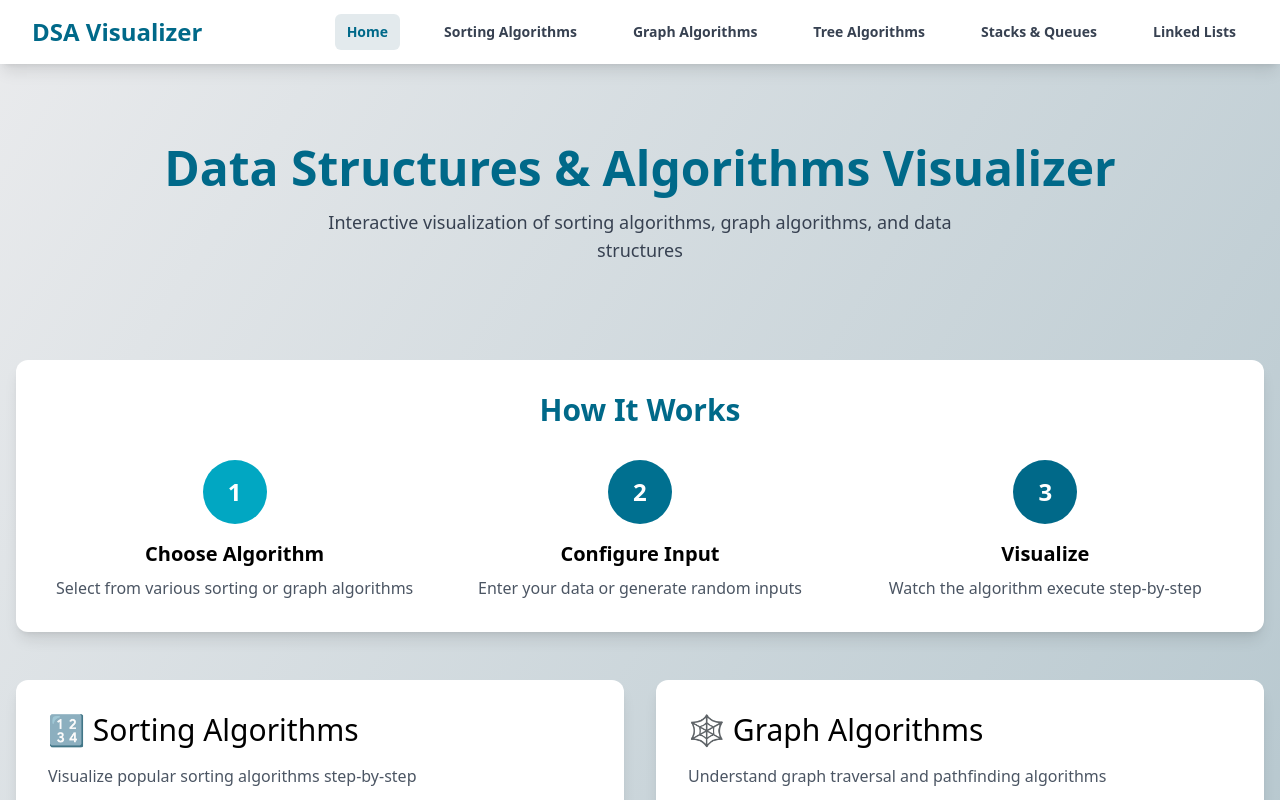
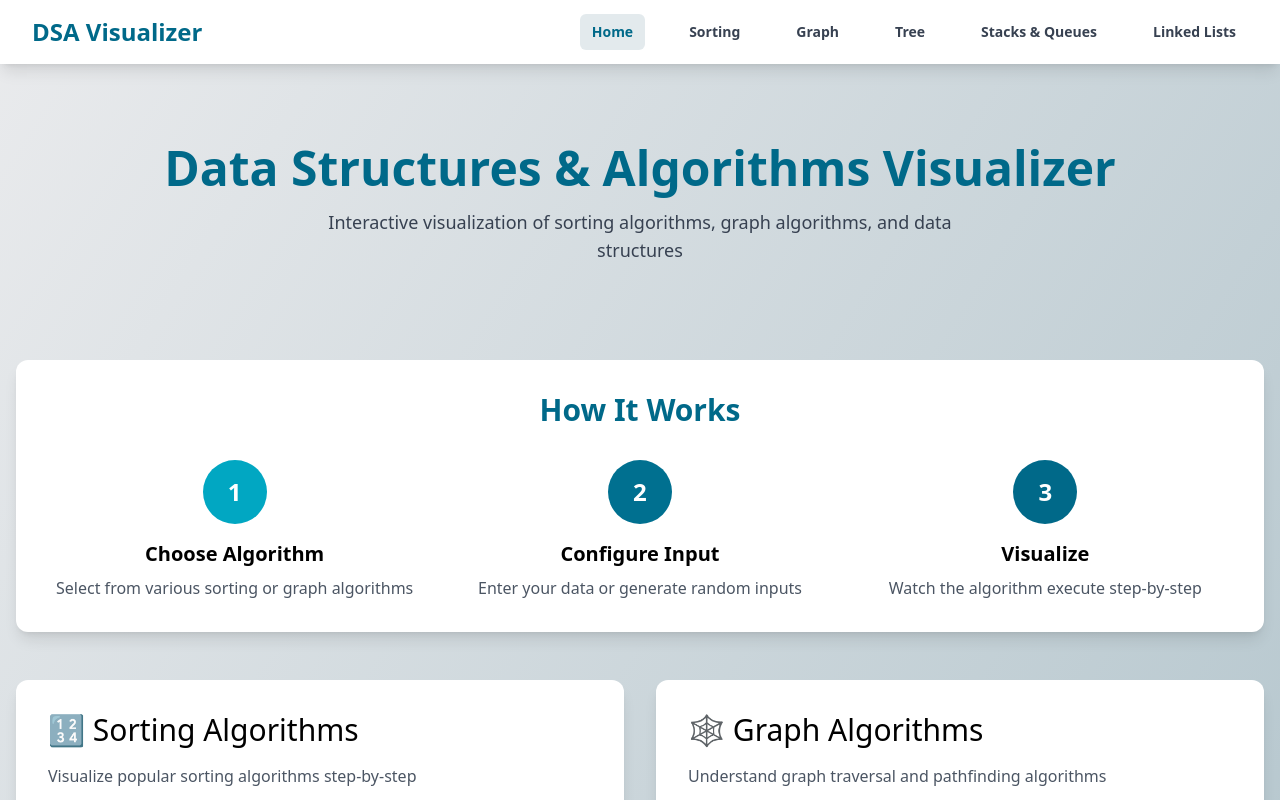
Before and after one commit to KDTMedina/dsa-visualizer-c-, a React (Create React App) app in the folder DSAVisualizer/client-app/: page / in a window 1280 px wide. Shown: the top 800 px of the page. Built offline with nearby package versions, Linux system fonts and the light colour scheme.

Commit message:
navbar labels

```diff
--- a/DSAVisualizer/client-app/src/App.jsx
+++ b/DSAVisualizer/client-app/src/App.jsx
@@ -43,7 +43,7 @@ function App() {
                     }`
                   }
                 >
-                  Sorting Algorithms
+                  Sorting
                 </NavLink>
                 <NavLink
                   to="/graphs" // Graph link uses React Router
@@ -53,7 +53,7 @@ function App() {
                     }`
                   }
                 >
-                  Graph Algorithms
+                  Graph
                 </NavLink>
                 <NavLink
                   to="/trees" // Trees link uses React Router
@@ -63,7 +63,7 @@ function App() {
                     }`
                   }
                 >
-                  Tree Algorithms
+                  Tree
                 </NavLink>
                 <NavLink
                   to="/stacks-queues" // StacksQueues links uses React Router
@@ -113,21 +113,21 @@ function App() {
                   onClick={() => setMobileMenuOpen(false)}
                   className="block w-full text-left px-3 py-2 rounded-md text-base font-medium text-gray-700 hover:bg-gray-100"
                 >
-                  Sorting Algorithms
+                  Sorting
                 </Link>
                 <Link
                   to="/graphs" // Graph link for mobile menu
                   onClick={() => setMobileMenuOpen(false)}
                   className="block w-full text-left px-3 py-2 rounded-md text-base font-medium text-gray-700 hover:bg-gray-100"
                 >
-                  Graph Algorithms
+                  Graph
                 </Link>
                 <Link
                   to="/trees" // Tree link for mobile menu
                   onClick={() => setMobileMenuOpen(false)}
                   className="block w-full text-left px-3 py-2 rounded-md text-base font-medium text-gray-700 hover:bg-gray-100"
                 >
-                  Tree Algorithms
+                  Tree
                 </Link>
                 <Link
                   to="/stacks-queues" // StackQueues link for mobile menu
```
